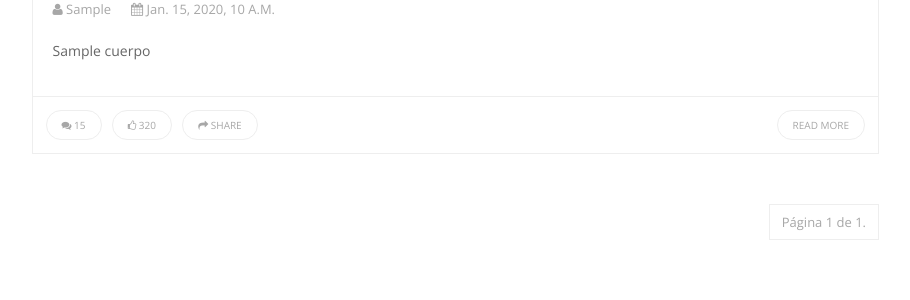
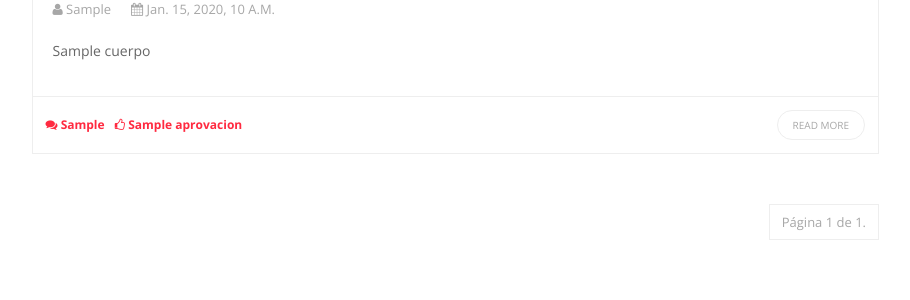
Before and after one commit to IgancioRey/Grupo7, a Django app: template Cursivia/Cursivia/templates/index.html in a window 1280 px wide. Shown: the part 1590-1890 px from the top of the page, without its empty margins (331-1241 px from the left). Run offline with Django 3.2, Linux system fonts and the light colour scheme; the template is opened without the code that fills it: most values are stand-ins (such as "Sample title", 1, 10 or a date in 2020); grey boxes marked "Sample" are stand-in pictures; some libraries are stand-ins or nearby versions.

Commit message:
visualizacion cantidad de me gusta y comentarios en index

```diff
--- a/Cursivia/Cursivia/templates/index.html
+++ b/Cursivia/Cursivia/templates/index.html
@@ -22,7 +22,7 @@
 
 
 
-	{% for noticia in noticias %}
+	{% for noticia,cantidadComentario in noticias %}
 
 	<article class="post-wrapper">
     <header class="featured-wrapper">
@@ -49,9 +49,8 @@
 
     <footer class="entry-footer clearfix">
         <ul class="entry-meta pull-left">
-            <li><span class="post-comments"><a href="#"><i class="fa fa-comments"></i> 15</a></span></li>
-            <li><span class="like"><a href="#"><i class="fa fa-thumbs-o-up"></i> 320</a></span></li>
-            <li><span class="share"><a href="#"><i class="fa fa-share"></i> Share</a></span></li>
+            <li style="color: #ff2a40;"><span class="post-comments"><strong><i class="fa fa-comments"></i> {{ cantidadComentario }}</strong></span></li>
+            <li style="color: #ff2a40;"><span class="like"><strong><i class="fa fa-thumbs-o-up"></i> {{noticia.aprovacion}}</strong></span></li>
         </ul>
         <a class="readmore pull-right" href="{{ noticia.get_absolute_url }}">Read More</a>
     </footer>
```
Also changed, not shown: Cursivia/Cursivia/templates/home/publicacion_detail.html (+5 -8 lines), Cursivia/home/views.py (+10 -2 lines), Cursivia/db.sqlite3.
